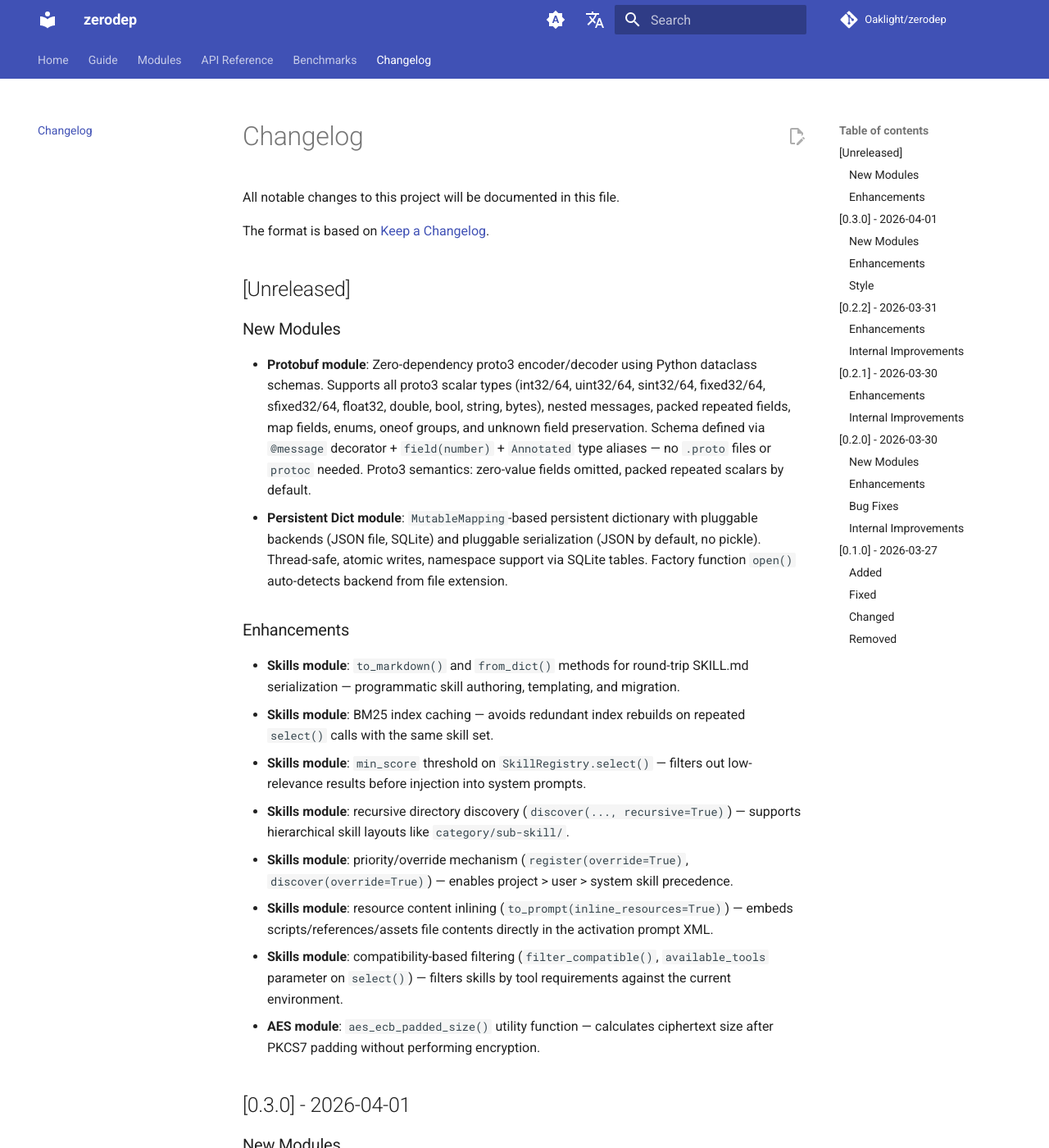
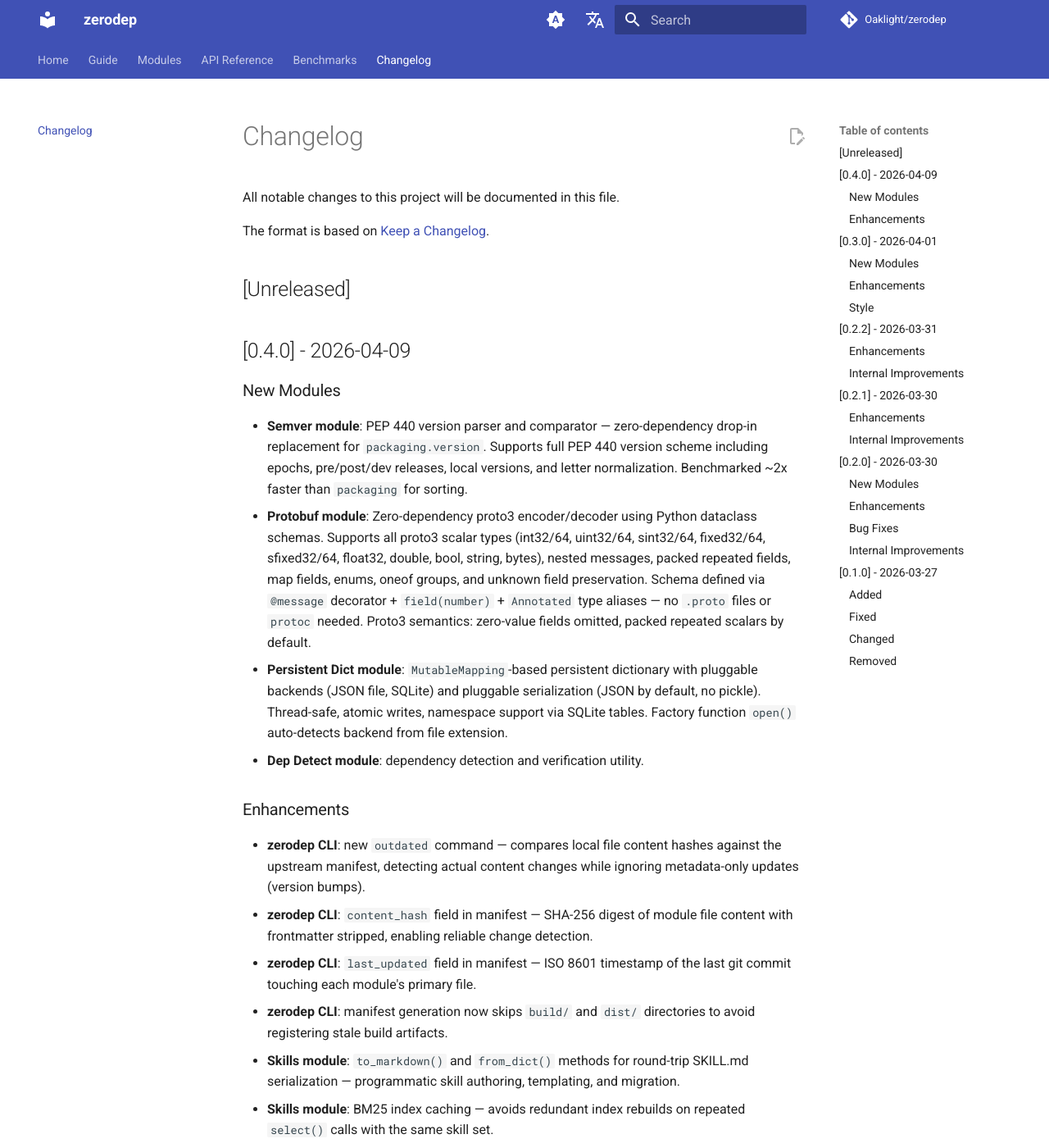
Before and after one commit to Oaklight/zerodep, an MkDocs documentation site: the page built from docs/changelog.md, in a window 1280 px wide and 1400 px high. Shown: the whole window at 82% size. Built offline with MkDocs 1.6.1 and Material for MkDocs 9.7.7, drawn with Linux system fonts in a browser that asks for light colours; comment, search, counter and statistics services are not loaded.

Commit message:
docs: add v0.4.0 changelog entry

```diff
--- a/docs/changelog.md
+++ b/docs/changelog.md
@@ -6,13 +6,21 @@ The format is based on [Keep a Changelog](https://keepachangelog.com/en/1.1.0/).
 
 ## [Unreleased]
 
+## [0.4.0] - 2026-04-09
+
 ### New Modules
 
+- **Semver module**: PEP 440 version parser and comparator — zero-dependency drop-in replacement for `packaging.version`. Supports full PEP 440 version scheme including epochs, pre/post/dev releases, local versions, and letter normalization. Benchmarked ~2x faster than `packaging` for sorting.
 - **Protobuf module**: Zero-dependency proto3 encoder/decoder using Python dataclass schemas. Supports all proto3 scalar types (int32/64, uint32/64, sint32/64, fixed32/64, sfixed32/64, float32, double, bool, string, bytes), nested messages, packed repeated fields, map fields, enums, oneof groups, and unknown field preservation. Schema defined via `@message` decorator + `field(number)` + `Annotated` type aliases — no `.proto` files or `protoc` needed. Proto3 semantics: zero-value fields omitted, packed repeated scalars by default.
 - **Persistent Dict module**: `MutableMapping`-based persistent dictionary with pluggable backends (JSON file, SQLite) and pluggable serialization (JSON by default, no pickle). Thread-safe, atomic writes, namespace support via SQLite tables. Factory function `open()` auto-detects backend from file extension.
+- **Dep Detect module**: dependency detection and verification utility.
 
 ### Enhancements
 
+- **zerodep CLI**: new `outdated` command — compares local file content hashes against the upstream manifest, detecting actual content changes while ignoring metadata-only updates (version bumps).
+- **zerodep CLI**: `content_hash` field in manifest — SHA-256 digest of module file content with frontmatter stripped, enabling reliable change detection.
+- **zerodep CLI**: `last_updated` field in manifest — ISO 8601 timestamp of the last git commit touching each module's primary file.
+- **zerodep CLI**: manifest generation now skips `build/` and `dist/` directories to avoid registering stale build artifacts.
 - **Skills module**: `to_markdown()` and `from_dict()` methods for round-trip SKILL.md serialization — programmatic skill authoring, templating, and migration.
 - **Skills module**: BM25 index caching — avoids redundant index rebuilds on repeated `select()` calls with the same skill set.
 - **Skills module**: `min_score` threshold on `SkillRegistry.select()` — filters out low-relevance results before injection into system prompts.
```
